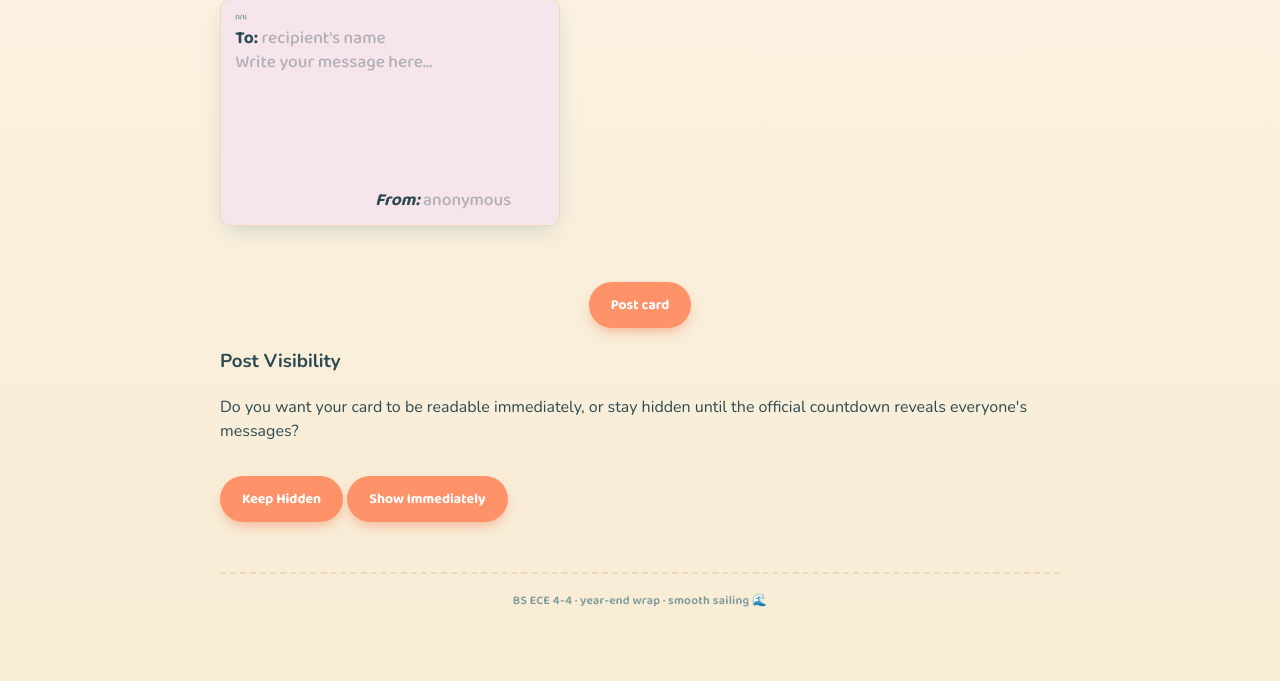
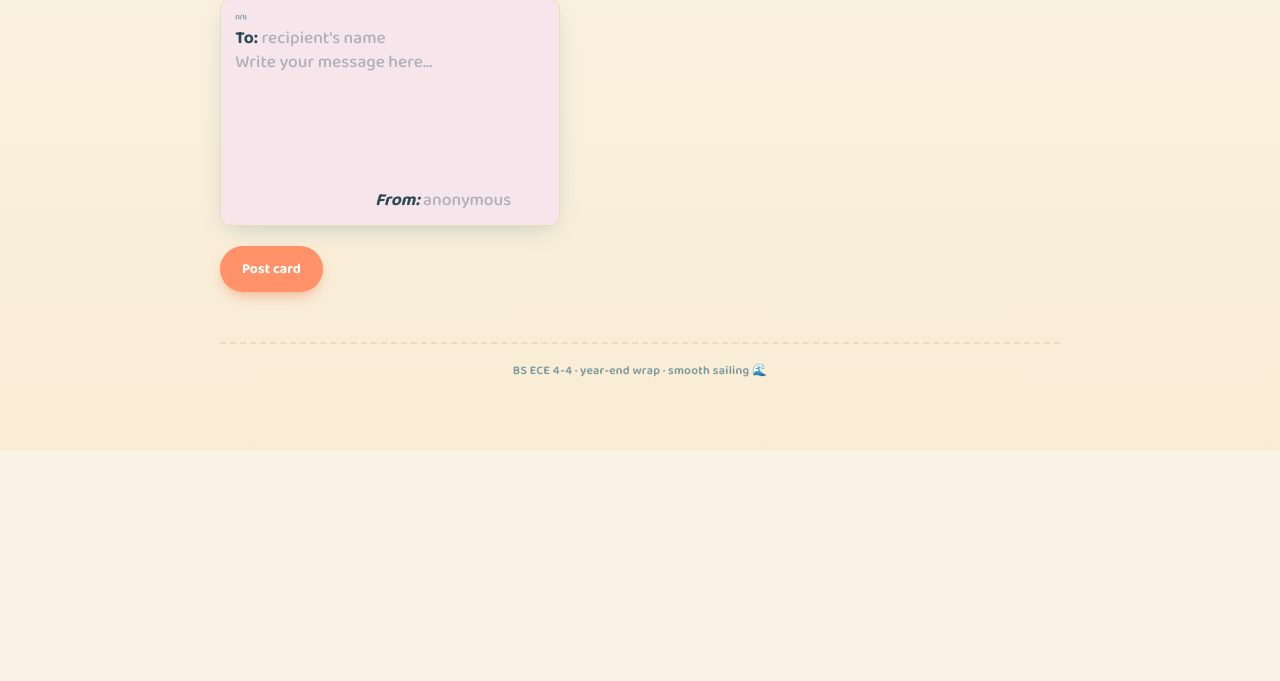
Before and after one commit to mmyoyoy09a-afk/4-4-wrap, a Flask app: page /cards/new in a window 1280 px wide. Shown: the part 538-1219 px from the top of the page. After the commit the page ends 989 px from the top, so only its background shows below. Run offline with Flask 3, Linux system fonts and the light colour scheme; data that the repository does not hold is empty.

Commit message:
Update card_new.html

```diff
--- a/templates/card_new.html
+++ b/templates/card_new.html
@@ -25,20 +25,21 @@
 
   <div class="card-from" id="fromWrap"><span>From:</span> <input type="text" id="fromInput" maxlength="60" placeholder="anonymous"></div>
 
-  <div style="text-align:center; margin-top:40px;">
-    <button class="btn" id="postBtn" type="button">Post card</button>
-  </div>
+  <button type="button" id="postBtn" style="margin-top:20px;">Post card</button>
 
-  <div class="modal-overlay" id="revealModal">
-    <div class="modal-box">
+  {% if allow_hide %}
+  <div class="reveal-modal-overlay" id="revealModal">
+    <div class="reveal-modal-inner">
       <h3>Post Visibility</h3>
-      <p>Do you want your card to be readable immediately, or stay hidden until the official countdown reveals everyone's messages?</p>
-      <div class="modal-buttons">
-        <button class="btn btn-secondary" id="revealWaitBtn" type="button">Keep Hidden</button>
-        <button class="btn" id="revealNowBtn" type="button">Show Immediately</button>
+      <p class="meta">Do you want your card to be readable immediately, or stay hidden until the official countdown reveals everyone's messages?</p>
+      <div class="reveal-modal-actions">
+        <button type="button" class="btn secondary" id="revealWaitBtn">Keep Hidden</button>
+        <button type="button" class="btn" id="revealNowBtn">Show Immediately</button>
       </div>
     </div>
   </div>
+  {% endif %}
+
 {% endblock %}
 
 {% block scripts %}
@@ -78,7 +79,9 @@ function renderSwatches() {
   meaningEl.textContent = current.name + ' \u2014 ' + current.meaning;
 }
 
-// ---- Clean Entering Handling ----
+// ---- Dynamic page management (Unlimited Pages) ----
+let reflowTimer = null;
+
 function handleEnterKey(e) {
   if (e.key === 'Enter') {
     e.preventDefault();
@@ -155,12 +158,10 @@ function setCursorToEnd(el) {
 }
 
 // ---- Updated cursor-safe dynamic page management ----
-let reflowTimer = null;
-
 function scheduleReflow(e) {
   clearTimeout(reflowTimer);
 
-  // If typing spaces or working in the middle, give the user breathing room before processing
+  // Prevent immediate reflow when mid-sentence or hitting spacing keys
   if (e && e.inputType === 'insertText' && e.data === ' ') {
     return;
   }
@@ -172,7 +173,7 @@ function fullReflow() {
   const activeEl = document.activeElement;
   let savedSelection = null;
 
-  // 1. Snapshot cursor indexing coordinates relative to the text nodes
+  // Snapshot position coords securely
   if (activeEl && activeEl.classList.contains('card-message')) {
     const sel = window.getSelection();
     if (sel.rangeCount > 0) {
@@ -185,7 +186,6 @@ function fullReflow() {
     }
   }
 
-  // Optimize: skip structural updates completely if text comfortably fits single page layout
   let needsReflow = pages.some(p => overflowing(p.msgEl)) || pages.length > 1;
   if (!needsReflow) {
     pages[0].indicatorEl.textContent = `(1/1)`;
@@ -231,7 +231,7 @@ function fullReflow() {
 
   pages[pages.length - 1].cardEl.appendChild(fromWrap);
 
-  // 2. Safe Cursor Restoration
+  // Restore active focus selection accurately
   if (savedSelection && document.body.contains(savedSelection.node)) {
     try {
       savedSelection.activeEl.focus();
@@ -249,13 +249,16 @@ function fullReflow() {
   }
 }
 
-// ---- Post Actions and Submit Operations ----
+// ---- Post Handling & Reveal Modal Actions ----
 function askRevealChoice() {
   if (!ALLOW_HIDE) return Promise.resolve(true);
   const modal = document.getElementById('revealModal');
   const nowBtn = document.getElementById('revealNowBtn');
   const waitBtn = document.getElementById('revealWaitBtn');
+
+  // Show modal layout via CSS rule matching your stylesheet
   modal.classList.add('open');
+
   return new Promise((resolve) => {
     function cleanup(result) {
       modal.classList.remove('open');
@@ -265,6 +268,7 @@ function askRevealChoice() {
     }
     function onNow() { cleanup(true); }
     function onWait() { cleanup(false); }
+
     nowBtn.addEventListener('click', onNow);
     waitBtn.addEventListener('click', onWait);
   });
@@ -277,7 +281,6 @@ postBtn.addEventListener('click', async () => {
     return;
   }
 
-  // --- RESTORED MODAL UI CHECK ---
   const revealNow = await askRevealChoice();
 
   postBtn.disabled = true;
@@ -309,7 +312,7 @@ postBtn.addEventListener('click', async () => {
   }
 });
 
-// Run UI Setup after everything initializes safely
+// Run Setup hooks cleanly
 renderSwatches();
 applyColor();
 page0.cardEl.appendChild(fromWrap);
```
